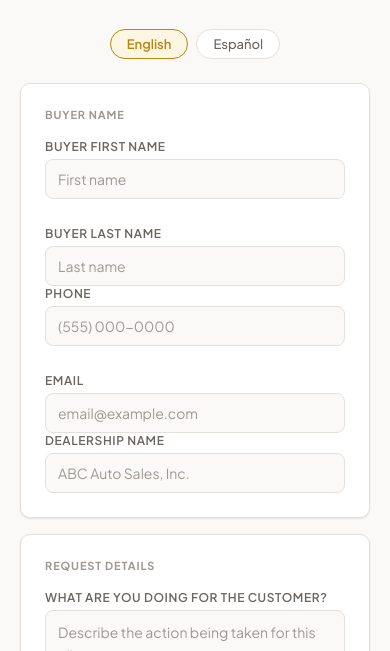
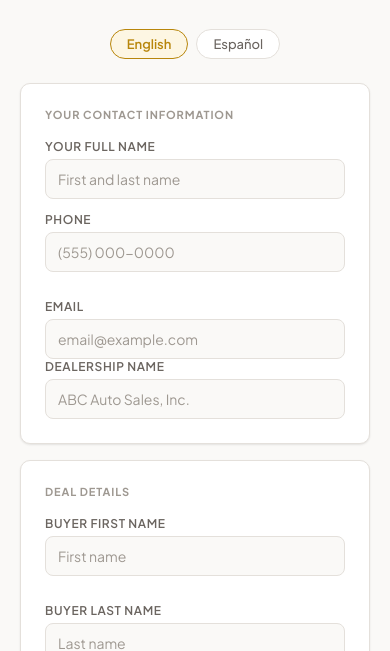
Before and after one commit to ALGDianaBap/alg-sar-agent, a website: page submit.html in a window 390 px wide. Both pictures are taken after a click on the button "English". Shown: the part 193-844 px from the top of the page. Drawn offline with Linux system fonts and the light colour scheme.

Commit message:
Reorder intake form: contact info first, then buyer/deal details
Splits the confusing single "Buyer Name" card (which mixed the buyer's
name with the submitter's phone/email) into a Contact Information
section (submitter's full name, phone, email, dealership) followed by
a Deal Details section (buyer name + existing deal questions), matching
the flow of the original Zoho form.

```diff
--- a/netlify/functions/form-submit.js
+++ b/netlify/functions/form-submit.js
@@ -37,13 +37,14 @@ exports.handler = async (event) => {
     catch (e) { return { statusCode: 400, headers: { ...cors, 'Content-Type': 'application/json' }, body: JSON.stringify({ error: 'Invalid JSON' }) }; }
 
     const {
+      contactName = '',
       dealerNameFirst = '', dealerNameLast = '', dealershipName = '',
       phone = '', email = '', workDesc = '', language = 'en',
       hasHappened = '', whoWork = '', thirdParty = '',
       dealerGiving = '', refundNotes = '', fileNames = [],
     } = body;
 
-    if (!dealerNameFirst || !dealerNameLast || !dealershipName || !workDesc) {
+    if (!contactName || !dealerNameFirst || !dealerNameLast || !dealershipName || !workDesc) {
       return { statusCode: 400, headers: { ...cors, 'Content-Type': 'application/json' }, body: JSON.stringify({ error: 'Missing required fields' }) };
     }
 
@@ -66,7 +67,7 @@ exports.handler = async (event) => {
     const sarData = {
       id, created: new Date().toISOString(),
       status: 'new', source: 'native-form', urgency: 'normal',
-      buyer, dealer, phone, email, language,
+      buyer, dealer, contactName, phone, email, language,
       dealType: isResc ? 'rescission' : 'cash_keep',
       vehicle: '', vin: '', amount: '',
       attachments: fileNames.map(n => ({ name: n, source: 'native-form', extracted: false })),
@@ -91,6 +92,7 @@ exports.handler = async (event) => {
       `📋 *New SAR — <@${cm.slackId}> assigned*\n\n` +
       `*Dealer Name:* ${buyer}\n*Dealership:* ${dealer}\n` +
       `*Type:* ${dealLabel} · ${langLabel}\n*Phone:* ${phone || '—'}\n` +
+      `*Submitted by:* ${contactName || '—'}\n` +
       (ctx ? `\n*From form:*\n${ctx}\n` : '') +
       (fileNames.length ? `\n📎 ${fileNames.join(', ')}\n` : '') +
       `▶️ Open SAR Agent → Run Agent to extract and generate draft`;
--- a/submit.html
+++ b/submit.html
@@ -111,18 +111,12 @@ textarea{min-height:90px;resize:vertical;line-height:1.6;}
   <div id="fw">
     <div class="eb" id="eb"></div>
 
-    <!-- ── Buyer Name (the consumer/client — element ids kept as dealerNameFirst/Last for backend compatibility) ── -->
+    <!-- ── Contact Info (the person filling out the form, e.g. a dealership employee) ── -->
     <div class="card">
-      <div class="ct" id="s1">Buyer Name</div>
-      <div class="r2">
-        <div class="fg">
-          <label id="lfn">Buyer First Name <span style="color:var(--red)">*</span></label>
-          <input type="text" id="dealerNameFirst" placeholder="First name" required />
-        </div>
-        <div class="fg">
-          <label id="lln">Buyer Last Name <span style="color:var(--red)">*</span></label>
-          <input type="text" id="dealerNameLast" placeholder="Last name" required />
-        </div>
+      <div class="ct" id="s1">Your Contact Information</div>
+      <div class="fg">
+        <label id="lcn">Your Full Name <span style="color:var(--red)">*</span></label>
+        <input type="text" id="contactName" placeholder="First and last name" required />
       </div>
       <div class="r2">
         <div class="fg">
@@ -140,9 +134,20 @@ textarea{min-height:90px;resize:vertical;line-height:1.6;}
       </div>
     </div>
 
-    <!-- ── Work / Terms ── -->
+    <!-- ── Deal Details (the buyer/consumer and the terms of the deal) ── -->
     <div class="card">
-      <div class="ct" id="s2">Request Details</div>
+      <div class="ct" id="s2">Deal Details</div>
+
+      <div class="r2">
+        <div class="fg">
+          <label id="lfn">Buyer First Name <span style="color:var(--red)">*</span></label>
+          <input type="text" id="dealerNameFirst" placeholder="First name" required />
+        </div>
+        <div class="fg">
+          <label id="lln">Buyer Last Name <span style="color:var(--red)">*</span></label>
+          <input type="text" id="dealerNameLast" placeholder="Last name" required />
+        </div>
+      </div>
 
       <div class="fg">
         <label id="lwd">What are you doing for the customer? <span style="color:var(--red)">*</span></label>
@@ -268,7 +273,8 @@ const T={
   en:{
     ht:'Settlement Agreement Request',
     hs:'Complete this form to submit a settlement agreement request. A case manager will be assigned and will begin processing the file immediately.',
-    s1:'Buyer Name', s2:'Request Details', s3:"What's the dealership giving in return?", s4:'Documents to Upload',
+    s1:'Your Contact Information', s2:'Deal Details', s3:"What's the dealership giving in return?", s4:'Documents to Upload',
+    lcn:'Your Full Name',
     lfn:'Buyer First Name', lln:'Buyer Last Name', lph:'Phone', lem:'Email', leopt:'(optional)',
     ldn:'Dealership Name', lwd:'What are you doing for the customer?',
     llang:'In what language was the deal negotiated?',
@@ -295,7 +301,8 @@ const T={
   es:{
     ht:'Solicitud de Acuerdo de Liquidación',
     hs:'Complete este formulario para enviar una solicitud de acuerdo de liquidación. Se asignará un gestor de casos de inmediato.',
-    s1:'Nombre del Comprador', s2:'Detalles de la Solicitud', s3:'¿Qué ofrece el concesionario?', s4:'Documentos',
+    s1:'Su Información de Contacto', s2:'Detalles del Trato', s3:'¿Qué ofrece el concesionario?', s4:'Documentos',
+    lcn:'Su Nombre Completo',
     lfn:'Nombre del Comprador', lln:'Apellido del Comprador', lph:'Teléfono', lem:'Correo electrónico', leopt:'(opcional)',
     ldn:'Nombre del Concesionario', lwd:'¿Qué está haciendo para el cliente?',
     llang:'¿En qué idioma se negoció el trato?',
@@ -326,7 +333,7 @@ function setLang(l){
   document.getElementById('ben').classList.toggle('on',l==='en');
   document.getElementById('bes').classList.toggle('on',l==='es');
   const t=T[l];
-  const ids=['ht','hs','s1','s2','s3','s4','lfn','lln','lph','lem','leopt','ldn','lwd','llang','lhap','hyes','hno','lwho','win','w3p','ltp','lgiv','gc','gr','gresc','gref','goth','lded','s4p','dzt','dzs','sbl','sn','lt2','ls','okt','okb'];
+  const ids=['ht','hs','s1','s2','s3','s4','lcn','lfn','lln','lph','lem','leopt','ldn','lwd','llang','lhap','hyes','hno','lwho','win','w3p','ltp','lgiv','gc','gr','gresc','gref','goth','lded','s4p','dzt','dzs','sbl','sn','lt2','ls','okt','okb'];
   ids.forEach(id=>{const el=document.getElementById(id);if(el)el.textContent=t[id]||'';});
 }
 
@@ -367,9 +374,9 @@ dz.addEventListener('drop',e=>{e.preventDefault();dz.classList.remove('drag');ad
 
 async function go(){
   const t=T[lang];
-  const fn=v('dealerNameFirst'), ln=v('dealerNameLast'), ds=v('dealershipName'), wd=v('workDesc'), lang2=v('language');
+  const cn=v('contactName'), fn=v('dealerNameFirst'), ln=v('dealerNameLast'), ds=v('dealershipName'), wd=v('workDesc'), lang2=v('language');
   const ph=v('phone');
-  if(!fn||!ln||!ph||!ds||!wd||!lang2){ showErr(t.err+(!lang2?' ('+t.llang+')':'')); return; }
+  if(!cn||!fn||!ln||!ph||!ds||!wd||!lang2){ showErr(t.err+(!lang2?' ('+t.llang+')':'')); return; }
   const dg=[...document.querySelectorAll('[name="dg"]:checked')].map(c=>c.value).join(', ');
   if(!dg){ showErr(lang==='es'?'Seleccione al menos una opción de lo que ofrece el concesionario.':'Please select at least one option for what the dealership is giving in return.'); return; }
 
@@ -380,6 +387,7 @@ async function go(){
 
   // Step 1: submit text data only (no files — avoids 6MB body limit)
   const payload={
+    contactName:cn,
     dealerNameFirst:fn, dealerNameLast:ln, phone:ph,
     email:v('email'), dealershipName:ds, workDesc:wd, language:lang2,
     hasHappened:document.querySelector('[name="hasHappened"]:checked')?.value||'',
```
